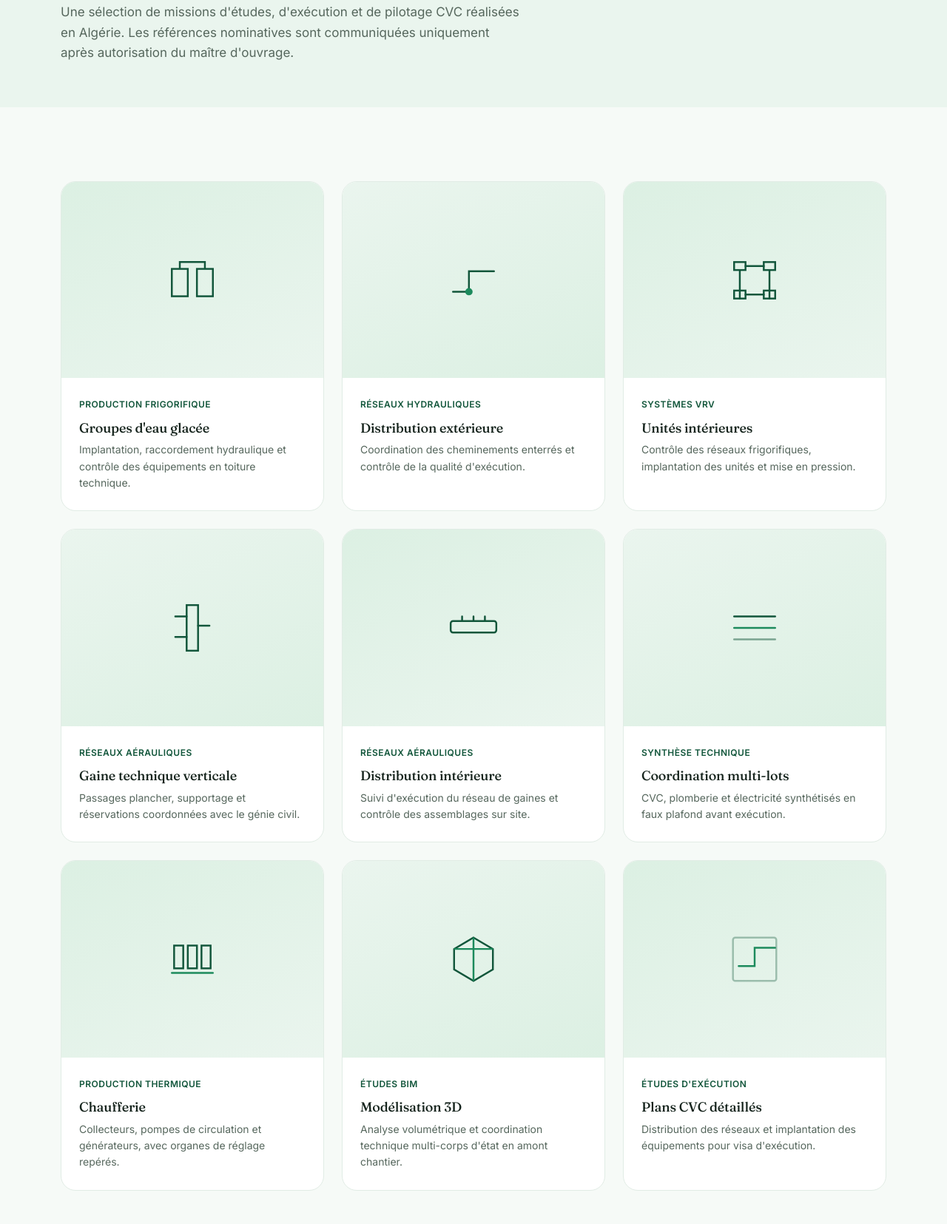
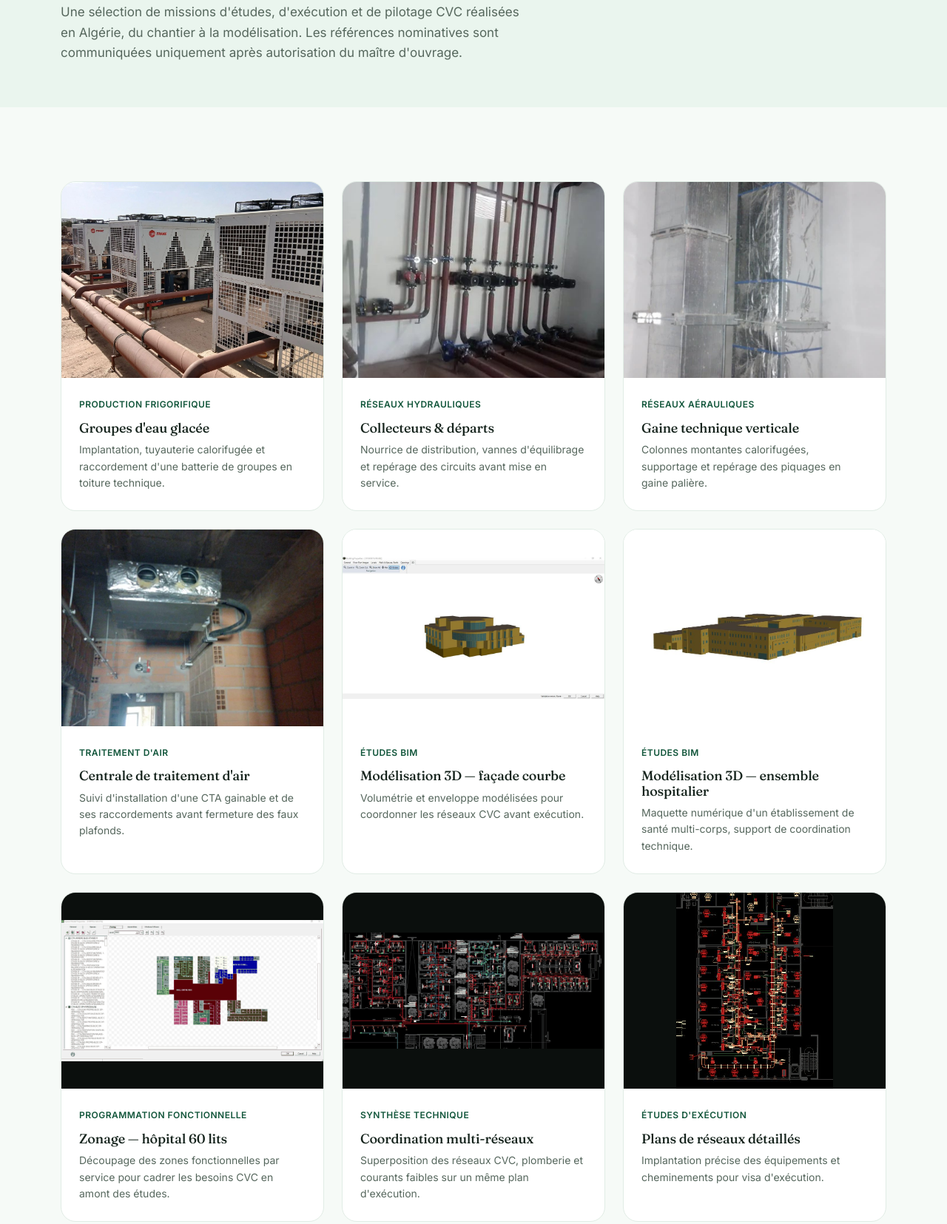
Before and after one commit to djamalmohammedinel-droid/mohammedi-hvac-engineering, a plain HTML site: page realisations.html in a window 1280 px wide. Shown: the part 363-2018 px from the top of the page at 74% size. Drawn offline with Linux system fonts and the light colour scheme.

Commit message:
Ajout des vraies photos de chantier, BIM et etudes en place des schemas illustratifs

```diff
--- a/realisations.html
+++ b/realisations.html
@@ -4,7 +4,7 @@
 <meta charset="utf-8">
 <meta name="viewport" content="width=device-width, initial-scale=1">
 <title>Réalisations — MOHAMMEDI HVAC ENGINEERING</title>
-<meta name="description" content="Sélection anonymisée de missions d'études, d'exécution et de pilotage CVC réalisées en Algérie : eau glacée, VRV, réseaux hydrauliques et aérauliques, chaufferie, BIM.">
+<meta name="description" content="Sélection anonymisée de missions d'études, d'exécution et de pilotage CVC réalisées en Algérie : eau glacée, réseaux hydrauliques et aérauliques, modélisation BIM, zonage hospitalier.">
 <link rel="canonical" href="https://www.mohammedi-hvac-engineering.dz/realisations.html">
 <link rel="preconnect" href="https://fonts.googleapis.com">
 <link rel="preconnect" href="https://fonts.gstatic.com" crossorigin>
@@ -40,7 +40,7 @@
       <p class="breadcrumb"><a href="index.html">Accueil</a> / Réalisations</p>
       <span class="eyebrow">Sélection anonymisée</span>
       <h1>La technique, visible sur le terrain.</h1>
-      <p class="lede">Une sélection de missions d'études, d'exécution et de pilotage CVC réalisées en Algérie. Les références nominatives sont communiquées uniquement après autorisation du maître d'ouvrage.</p>
+      <p class="lede">Une sélection de missions d'études, d'exécution et de pilotage CVC réalisées en Algérie, du chantier à la modélisation. Les références nominatives sont communiquées uniquement après autorisation du maître d'ouvrage.</p>
     </div>
   </section>
 
@@ -49,101 +49,101 @@
       <div class="project-grid">
 
         <div class="project-card">
-          <div class="illus" style="background:linear-gradient(155deg,#DCF0E3,#EAF5EE);">
-            <svg viewBox="0 0 48 48" fill="none" stroke="#12563B" stroke-width="1.6"><rect x="6" y="14" width="14" height="24"/><rect x="28" y="14" width="14" height="24"/><path d="M13 14V8h22v6"/></svg>
+          <div class="illus" style="padding:0; aspect-ratio:4/3;">
+            <img src="projects/chillers-trane.jpg" alt="Groupes d'eau glacée en toiture technique" style="width:100%; height:100%; object-fit:cover;">
           </div>
           <div class="info">
             <span class="cat">Production frigorifique</span>
             <h3>Groupes d'eau glacée</h3>
-            <p>Implantation, raccordement hydraulique et contrôle des équipements en toiture technique.</p>
+            <p>Implantation, tuyauterie calorifugée et raccordement d'une batterie de groupes en toiture technique.</p>
           </div>
         </div>
 
         <div class="project-card">
-          <div class="illus" style="background:linear-gradient(155deg,#EAF5EE,#DCF0E3);">
-            <svg viewBox="0 0 48 48" fill="none" stroke="#12563B" stroke-width="1.6"><path d="M6 34h14V16h22" stroke-linecap="round"/><circle cx="20" cy="34" r="3.2" fill="#1C8A5C" stroke="none"/></svg>
+          <div class="illus" style="padding:0; aspect-ratio:4/3;">
+            <img src="projects/collecteurs.jpg" alt="Collecteurs hydrauliques et vannes de régulation" style="width:100%; height:100%; object-fit:cover;">
           </div>
           <div class="info">
             <span class="cat">Réseaux hydrauliques</span>
-            <h3>Distribution extérieure</h3>
-            <p>Coordination des cheminements enterrés et contrôle de la qualité d'exécution.</p>
+            <h3>Collecteurs &amp; départs</h3>
+            <p>Nourrice de distribution, vannes d'équilibrage et repérage des circuits avant mise en service.</p>
           </div>
         </div>
 
         <div class="project-card">
-          <div class="illus" style="background:linear-gradient(155deg,#DCF0E3,#EAF5EE);">
-            <svg viewBox="0 0 48 48" fill="none" stroke="#12563B" stroke-width="1.6"><rect x="6" y="8" width="10" height="7"/><rect x="32" y="8" width="10" height="7"/><rect x="6" y="33" width="10" height="7"/><rect x="32" y="33" width="10" height="7"/><path d="M16 11.5h16M16 36.5h16M11 15v25M37 15v25" stroke-linecap="round"/></svg>
+          <div class="illus" style="padding:0; aspect-ratio:4/3;">
+            <img src="projects/gaine-verticale.jpg" alt="Gaine technique verticale calorifugée" style="width:100%; height:100%; object-fit:cover;">
           </div>
           <div class="info">
-            <span class="cat">Systèmes VRV</span>
-            <h3>Unités intérieures</h3>
-            <p>Contrôle des réseaux frigorifiques, implantation des unités et mise en pression.</p>
+            <span class="cat">Réseaux aérauliques</span>
+            <h3>Gaine technique verticale</h3>
+            <p>Colonnes montantes calorifugées, supportage et repérage des piquages en gaine palière.</p>
           </div>
         </div>
 
         <div class="project-card">
-          <div class="illus" style="background:linear-gradient(155deg,#EAF5EE,#DCF0E3);">
-            <svg viewBox="0 0 48 48" fill="none" stroke="#12563B" stroke-width="1.6"><rect x="19" y="4" width="10" height="40"/><path d="M19 14H9M29 22h10M19 32H9" stroke-linecap="round"/></svg>
+          <div class="illus" style="padding:0; aspect-ratio:4/3;">
+            <img src="projects/cta-chantier.jpg" alt="Centrale de traitement d'air en cours d'installation" style="width:100%; height:100%; object-fit:cover;">
           </div>
           <div class="info">
-            <span class="cat">Réseaux aérauliques</span>
-            <h3>Gaine technique verticale</h3>
-            <p>Passages plancher, supportage et réservations coordonnées avec le génie civil.</p>
+            <span class="cat">Traitement d'air</span>
+            <h3>Centrale de traitement d'air</h3>
+            <p>Suivi d'installation d'une CTA gainable et de ses raccordements avant fermeture des faux plafonds.</p>
           </div>
         </div>
 
         <div class="project-card">
-          <div class="illus" style="background:linear-gradient(155deg,#DCF0E3,#EAF5EE);">
-            <svg viewBox="0 0 48 48" fill="none" stroke="#12563B" stroke-width="1.6"><rect x="4" y="18" width="40" height="10" rx="2"/><path d="M14 18v-4M24 18v-4M34 18v-4" stroke-linecap="round"/></svg>
+          <div class="illus" style="padding:0; aspect-ratio:4/3; background:#fff;">
+            <img src="projects/bim-courbe-2.jpg" alt="Modélisation 3D d'un bâtiment à façade courbe" style="width:100%; height:100%; object-fit:contain;">
           </div>
           <div class="info">
-            <span class="cat">Réseaux aérauliques</span>
-            <h3>Distribution intérieure</h3>
-            <p>Suivi d'exécution du réseau de gaines et contrôle des assemblages sur site.</p>
+            <span class="cat">Études BIM</span>
+            <h3>Modélisation 3D — façade courbe</h3>
+            <p>Volumétrie et enveloppe modélisées pour coordonner les réseaux CVC avant exécution.</p>
           </div>
         </div>
 
         <div class="project-card">
-          <div class="illus" style="background:linear-gradient(155deg,#EAF5EE,#DCF0E3);">
-            <svg viewBox="0 0 48 48" fill="none" stroke="#12563B" stroke-width="1.6"><line x1="6" y1="14" x2="42" y2="14" stroke-linecap="round"/><line x1="6" y1="24" x2="42" y2="24" stroke="#1C8A5C" stroke-linecap="round"/><line x1="6" y1="34" x2="42" y2="34" stroke-linecap="round" opacity=".5"/></svg>
+          <div class="illus" style="padding:0; aspect-ratio:4/3; background:#fff;">
+            <img src="projects/bim-batiment-2.jpg" alt="Modélisation 3D d'un ensemble hospitalier" style="width:100%; height:100%; object-fit:contain;">
           </div>
           <div class="info">
-            <span class="cat">Synthèse technique</span>
-            <h3>Coordination multi-lots</h3>
-            <p>CVC, plomberie et électricité synthétisés en faux plafond avant exécution.</p>
+            <span class="cat">Études BIM</span>
+            <h3>Modélisation 3D — ensemble hospitalier</h3>
+            <p>Maquette numérique d'un établissement de santé multi-corps, support de coordination technique.</p>
           </div>
         </div>
 
         <div class="project-card">
-          <div class="illus" style="background:linear-gradient(155deg,#DCF0E3,#EAF5EE);">
-            <svg viewBox="0 0 48 48" fill="none" stroke="#12563B" stroke-width="1.6"><rect x="8" y="12" width="8" height="20"/><rect x="20" y="12" width="8" height="20"/><rect x="32" y="12" width="8" height="20"/><line x1="6" y1="36" x2="42" y2="36" stroke="#1C8A5C" stroke-linecap="round"/></svg>
+          <div class="illus" style="padding:0; aspect-ratio:4/3; background:#0B0F0D;">
+            <img src="projects/zonage-hopital.png" alt="Étude de zonage fonctionnel d'un hôpital de 60 lits" style="width:100%; height:100%; object-fit:contain;">
           </div>
           <div class="info">
-            <span class="cat">Production thermique</span>
-            <h3>Chaufferie</h3>
-            <p>Collecteurs, pompes de circulation et générateurs, avec organes de réglage repérés.</p>
+            <span class="cat">Programmation fonctionnelle</span>
+            <h3>Zonage — hôpital 60 lits</h3>
+            <p>Découpage des zones fonctionnelles par service pour cadrer les besoins CVC en amont des études.</p>
           </div>
         </div>
 
         <div class="project-card">
-          <div class="illus" style="background:linear-gradient(155deg,#EAF5EE,#DCF0E3);">
-            <svg viewBox="0 0 48 48" fill="none" stroke="#12563B" stroke-width="1.6"><polygon points="24,5 41,15 41,33 24,43 7,33 7,15"/><line x1="24" y1="5" x2="24" y2="43" stroke="#1C8A5C"/><line x1="7" y1="15" x2="41" y2="15" stroke="#1C8A5C"/></svg>
+          <div class="illus" style="padding:0; aspect-ratio:4/3; background:#0B0F0D;">
+            <img src="projects/plan-coordination.png" alt="Plan de coordination multi-réseaux" style="width:100%; height:100%; object-fit:contain;">
           </div>
           <div class="info">
-            <span class="cat">Études BIM</span>
-            <h3>Modélisation 3D</h3>
-            <p>Analyse volumétrique et coordination technique multi-corps d'état en amont chantier.</p>
+            <span class="cat">Synthèse technique</span>
+            <h3>Coordination multi-réseaux</h3>
+            <p>Superposition des réseaux CVC, plomberie et courants faibles sur un même plan d'exécution.</p>
           </div>
         </div>
 
         <div class="project-card">
-          <div class="illus" style="background:linear-gradient(155deg,#DCF0E3,#EAF5EE);">
-            <svg viewBox="0 0 48 48" fill="none" stroke="#12563B" stroke-width="1.6"><rect x="5" y="5" width="38" height="38" rx="2" opacity=".35"/><path d="M10 30h14V14h18" stroke="#1C8A5C" stroke-linecap="round"/></svg>
+          <div class="illus" style="padding:0; aspect-ratio:4/3; background:#0B0F0D;">
+            <img src="projects/plan-reseaux-detail.png" alt="Plan de réseaux techniques détaillé" style="width:100%; height:100%; object-fit:contain;">
           </div>
           <div class="info">
             <span class="cat">Études d'exécution</span>
-            <h3>Plans CVC détaillés</h3>
-            <p>Distribution des réseaux et implantation des équipements pour visa d'exécution.</p>
+            <h3>Plans de réseaux détaillés</h3>
+            <p>Implantation précise des équipements et cheminements pour visa d'exécution.</p>
           </div>
         </div>
 
```
Also changed, not shown: components.css (+12 -8 lines), index.html (+3 -25 lines), projects/bim-batiment-1.jpg (added), projects/bim-batiment-2.jpg (added), projects/bim-courbe-1.jpg (added), projects/bim-courbe-2.jpg (added), projects/chillers-trane.jpg (added), projects/collecteurs.jpg (added), projects/cta-chantier.jpg (added), projects/gaine-verticale.jpg (added), projects/plan-coordination.png (added), projects/plan-reseaux-detail.png (added), projects/zonage-hopital.png (added).
